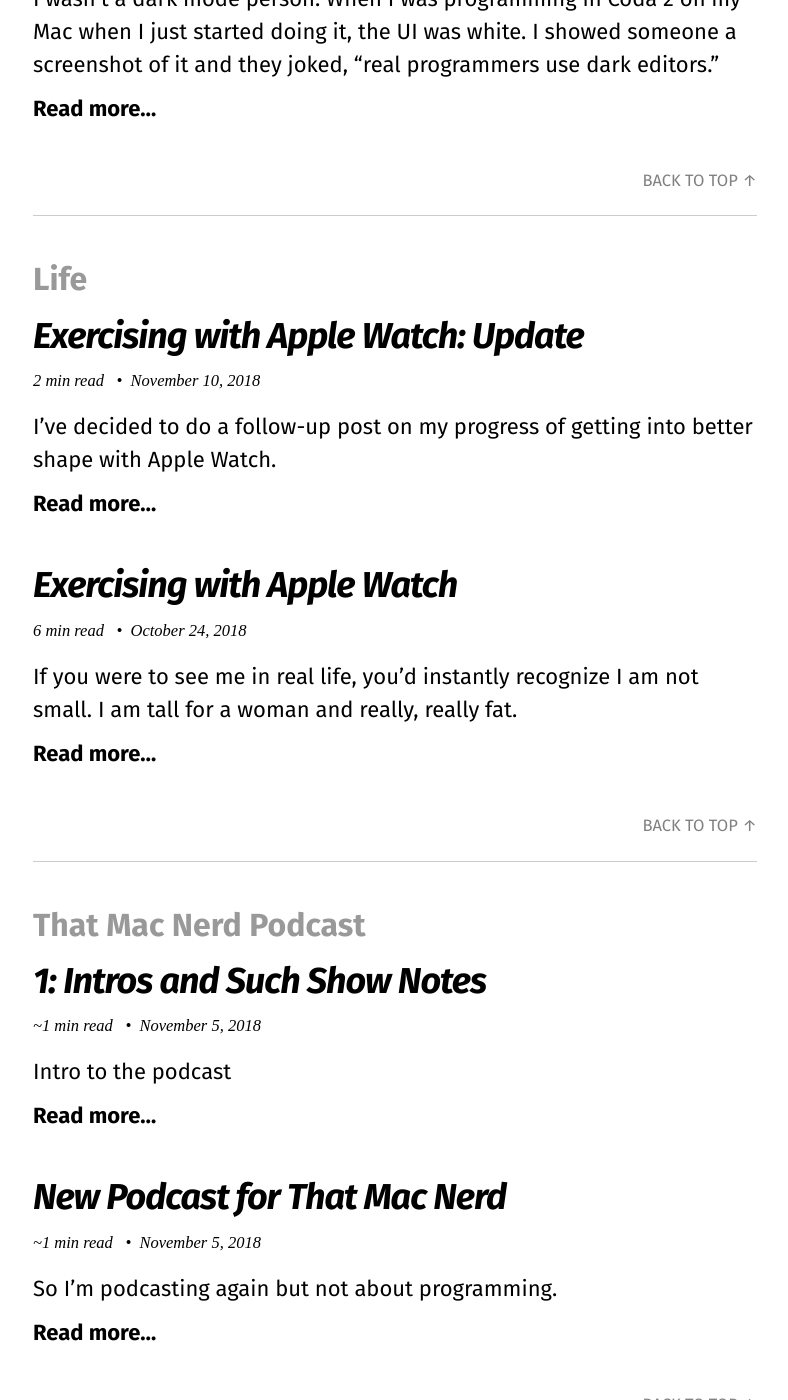
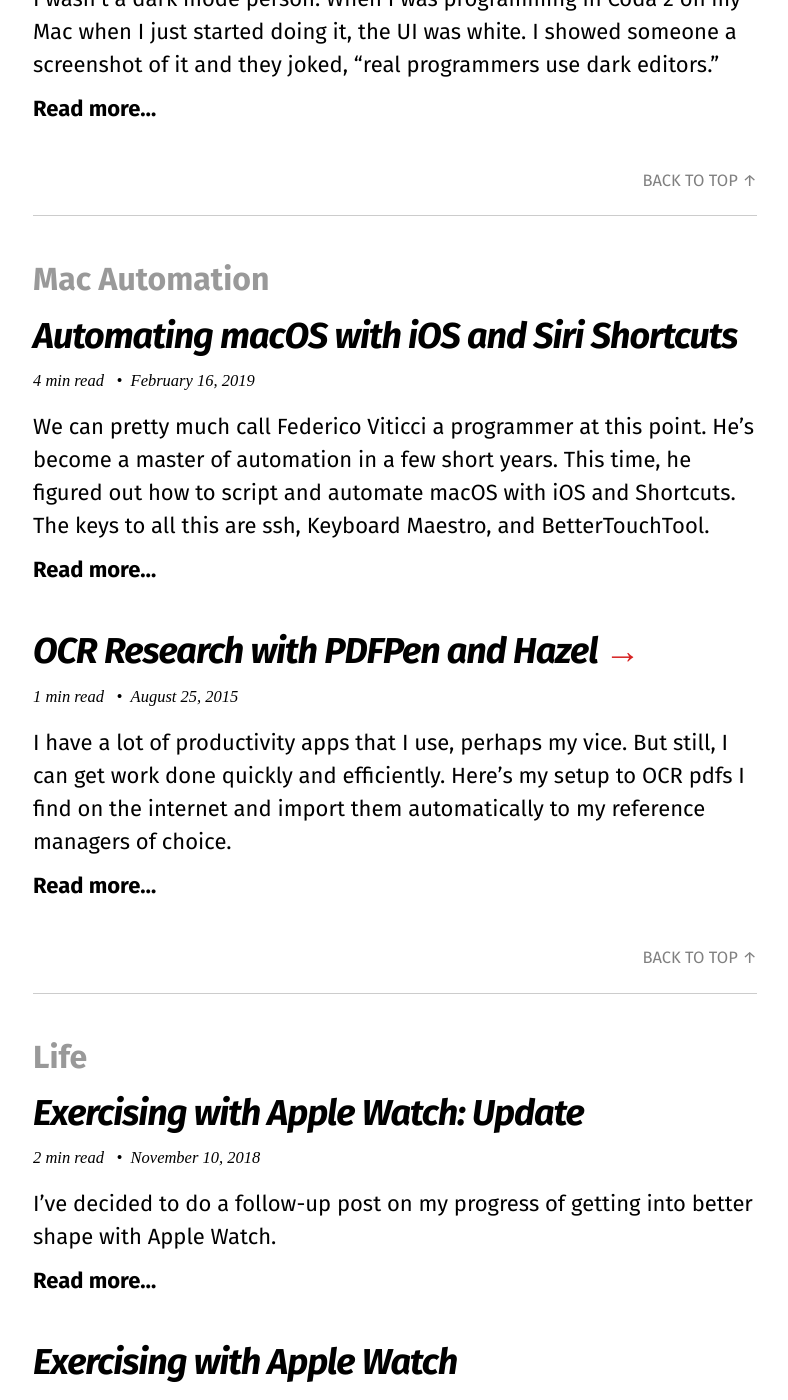
Before and after one commit to bryanbraun/tiffany.blog, a Jekyll site: the page built from categories.md, in a window 1280 px wide and 1400 px high, scrolled down 21287 px. Shown: the whole window, without its empty margins (245-1033 px from the left). Built offline with Jekyll 4.4.1, drawn with Linux system fonts in a browser that asks for light colours; nearby versions of some CDN libraries; some of the changed lines change nothing that is shown; some of the changed text lies outside the part shown.

Commit message:
New post, modified notices

````diff
--- /dev/null
+++ b/_posts/2019-02-16-automating-macos-with-ios-and-siri-shortcuts.md
@@ -0,0 +1,151 @@
+---
+title: "Automating macOS with iOS and Siri Shortcuts"
+date: 2019-02-16
+layout: post
+categories:
+  - Mac Automation
+tags:
+  - Shortcuts
+  - iOS automation
+  - Keyboard Maestro
+  - Applescript
+  - ssh
+image: https://res.cloudinary.com/thatmacnerd/image/upload/v1550310909/Automating%20macOS%20with%20iOS/automating_macos_from_ios.png
+excerpt: "We can pretty much call Federico Viticci a programmer at this point. He's become a master of automation in a few short years.
+This time, he figured out how to script and automate macOS with iOS and Shortcuts. The keys to all this are ssh, Keyboard Maestro, and BetterTouchTool."
+description: Federico Viticci has done it again. This is how you automate your Mac...from iOS.
+---
+
+We can pretty much call Federico Viticci a programmer at this point; he's become a master of automation in a few short years.
+
+This time, he figured out how to script and automate macOS with iOS and Shortcuts. The keys to all this: ssh, Keyboard Maestro, and BetterTouchTool.
+
+Here, I am going to summarize the article and share with you my modified shortcuts, most of which were taken from [MacStories Shortcuts Archive](https://www.macstories.net/shortcuts/#mac).
+
+These scripts start a macro over ssh, while setting my lights to a specific color, opening and positioning apps, and setting a Toggl timer.
+
+{% include toc %}
+
+## Getting Started {#id}
+
+[Keyboard Maestro](https://www.keyboardmaestro.com/main/) is the swiss army knife of macOS automation.
+
+It allows you to embed Applescripts, JSA[^1], and do routine things like launch apps, move windows, based on triggers. These could be keyboard shortcuts, typed strings, time based, login based— there's too many to list here.
+
+For this particular task, we are going to setup Keyboard Maestro to open a few apps, position them, and run some Applescripts based on BetterTouchTool actions. You'll need to purchase the full version of BetterTouchTool, which will receive updates for 2 years, but it is only $7.50 US. Not too bad.
+
+From there, we'll setup using ssh to login to your Mac to run these Keyboard Maestro scripts with iOS and Shortcuts.
+
+## Setting up Keyboard Maestro {#id}
+
+You can create a new macro and call it whatever you want, assign it whatever trigger you want as well. It doesn't matter at this point. In the following example, I have a macro called *Coding Time* that I named after the shortcut I would create when setting this up on Shortcuts on iOS.
+
+It opens Chrome, brings it to the front, pauses until Chrome loads, and opens a couple tabs with specific urls.
+
+![](https://res.cloudinary.com/thatmacnerd/image/upload/v1550306680/Automating%20macOS%20with%20iOS/Screenshot-2019-02-16_03-19-43_AM.png)
+
+In this next example, Keyboard Maestro selects the 2nd tab in the new Chrome window, pauses for 1 second, maximizes the window and pauses for another second before opening my text editor/IDE VS Code. There's another brief pause, then it executes some Applescripts I have in a `Scripts` folder in my home directory.
+
+![](https://res.cloudinary.com/thatmacnerd/image/upload/v1550306680/Automating%20macOS%20with%20iOS/Screenshot-2019-02-16_03-20-03_AM.png)
+
+The final touch is opening my code note taking app, Quiver and maximizing it.
+
+![](https://res.cloudinary.com/thatmacnerd/image/upload/v1550306685/Automating%20macOS%20with%20iOS/Screenshot-2019-02-16_03-20-19_AM.png)
+
+
+## Setting up BetterTouchTool {#id}
+
+Navigating over to the Advanced Gestures and Triggers tab and selecting the Keyboard tab, you can add a new shortcut or key sequence. There is a button with the same name that you can press to add whatever action you want.
+
+In order to add an action sequence, click the **Attach Additional Action** button to chain actions together. In this example, I am launching my terminal emulator, iTerm, moving it to the next monitor, amd maximizing the window. I am doing the same thing for different app sequences.
+
+![](https://res.cloudinary.com/thatmacnerd/image/upload/v1550306683/Automating%20macOS%20with%20iOS/Screenshot-2019-02-16_03-20-45_AM.png)
+
+Now that we have this setup, we can right click on an action sequence to get the UUID of the sequence. We need this for to execute our BetterTouchTool Applescripts.
+
+Here is an example of one of my BetterTouchTool Applescripts:
+
+```applescript
+tell application "BetterTouchTool"
+	execute_assigned_actions_for_trigger "070EFD1D-BFAB-41F9-8352-3B1F7BE6D9FE"
+end tell
+```
+
+## Running scripts over ssh {#id}
+
+Here is the fun part where Shortcuts comes in.
+
+{% notice warning %}
+It is not within the scope of this article to tell you how to enable sshing into your Mac. [Here is a really good article](https://www.booleanworld.com/access-mac-ssh-remote-login/) that covers this.
+{% endnotice %}
+
+### Creating a timer with Toggl
+
+This goes along with starting my day. I want to create a timer with Toggl which I will eventually export and import to my time tracker of choice on the Mac, [Timing](https://timingapp.com/).
+
+Here is what this looks like in Shortcuts:
+
+![](https://res.cloudinary.com/thatmacnerd/image/upload/v1550378695/Automating%20macOS%20with%20iOS/timer_shortcuts.png)
+
+![](https://res.cloudinary.com/thatmacnerd/image/upload/v1550379388/Automating%20macOS%20with%20iOS/toggl_shot_shortcuts.png)
+
+There are some intermediate steps, but if you just want to get the shortcut, click on the *Start Work Timer* below to import into Shortcuts to play around with it.
+
+### Using ssh to login to your Mac and run your macro
+
+If you went over the article in the notice above, following these instructions shouldn't be too hard.
+
+- Enter the *host*, *port*, *user*, which is your home folder/user name, and your *password*
+- Use the following Applescript, putting whatever the name of your macro is in Keyboard Maestro:
+
+```applescript
+osascript -e 'tell application "Keyboard Maestro Engine"
+    do script "Coding Time"
+end tell'
+```
+- If you have wifi connected lights, pick a scene in HomeKit or another shortcut. If you don't, no worries; you can skip this part.
+- You can include some text for Siri to speak as I have done or not.
+
+![](https://res.cloudinary.com/thatmacnerd/image/upload/v1550378695/Automating%20macOS%20with%20iOS/coding_time_shortcuts.png)
+
+Adding this to Siri is a good way to trigger this shortcut with your voice as I have done here:
+
+
+{% include responsive-embed url="https://www.youtube.com/embed/pZiJgM_M9S0" ratio="16:9" %}
+
+## Other fun things
+
+You can trigger iTunes from your iOS device with Shortcuts, Siri, and Applescript, much like I have done here:
+
+{% include responsive-embed url="https://www.youtube.com/embed/t2neHFOaYtA" ratio="16:9" %}
+
+Here is what the shortcut looks like:
+
+![](https://res.cloudinary.com/thatmacnerd/image/upload/v1550378695/Automating%20macOS%20with%20iOS/choose_itunes_playlist_shortcuts.png)
+
+## Available Shortcuts
+
+The list of shortcuts mentioned in this article plus a few others.
+
+{% notice info %}
+[Start Work Timer](https://www.icloud.com/shortcuts/8aacb7c0d4d5493888339ecd521da34d)
+{% endnotice %}
+
+{% notice danger %}
+[Start Coding Routine](https://www.icloud.com/shortcuts/6826e3c1ff164c0eae9076bf35eb97f0)
+{% endnotice %}
+
+{% notice success %}
+[Toggle iTunes](https://www.icloud.com/shortcuts/24b2c7281d144fb8951b7c22034f9182)
+{% endnotice %}
+
+{% notice warning %}
+[Play iTunes Playlist](https://www.icloud.com/shortcuts/cb6a48990eab4b39a104cf8ff0429acc)
+{% endnotice %}
+
+{% notice info %}
+[iTunes Current Song](https://www.icloud.com/shortcuts/aa83fd3b7b6243c78c93dc67b5136ab9)
+{% endnotice %}
+
+
+[^1]: JavaScript for Automation
--- a/_sass/so-simple/_notices.scss
+++ b/_sass/so-simple/_notices.scss
@@ -66,28 +66,33 @@
 
 .notice--primary {
   @include notice(mix(#fff, $flickr-color, 70%));
+  border-left: 7px solid #920358;
 }
 
 /* Info notice */
 
 .notice--info {
   @include notice(mix(#fff, $info-color, 70%));
+  border-left: 7px solid #52adc8;
 }
 
 /* Warning notice */
 
 .notice--warning {
   @include notice(mix(#fff, $warning-color, 70%));
+  border-left: 7px solid #f89406;
 }
 
 /* Success notice */
 
 .notice--success {
   @include notice(mix(#fff, $success-color, 70%));
+  border-left: 7px solid #62c462;
 }
 
 /* Danger notice */
 
 .notice--danger {
   @include notice(mix(#fff, $danger-color, 70%));
+  border-left: 7px solid #ee5f5b;
 }
````
